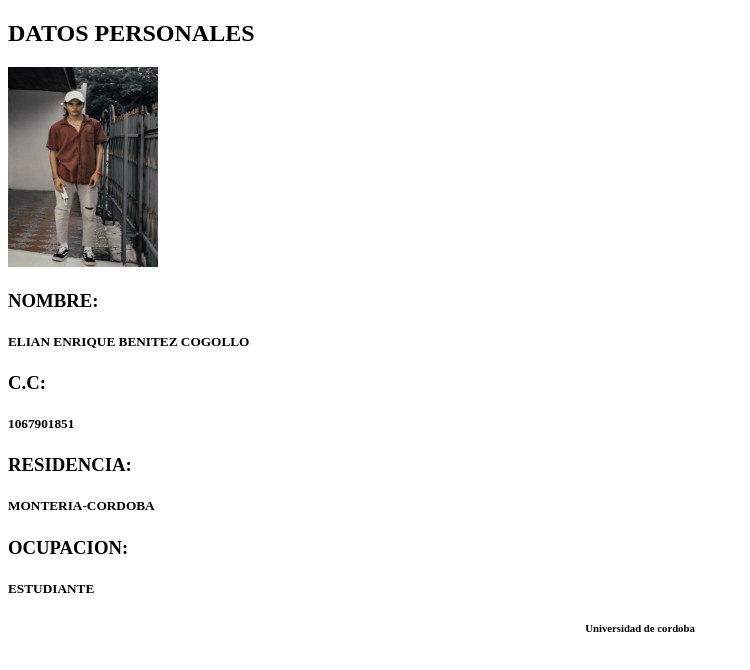
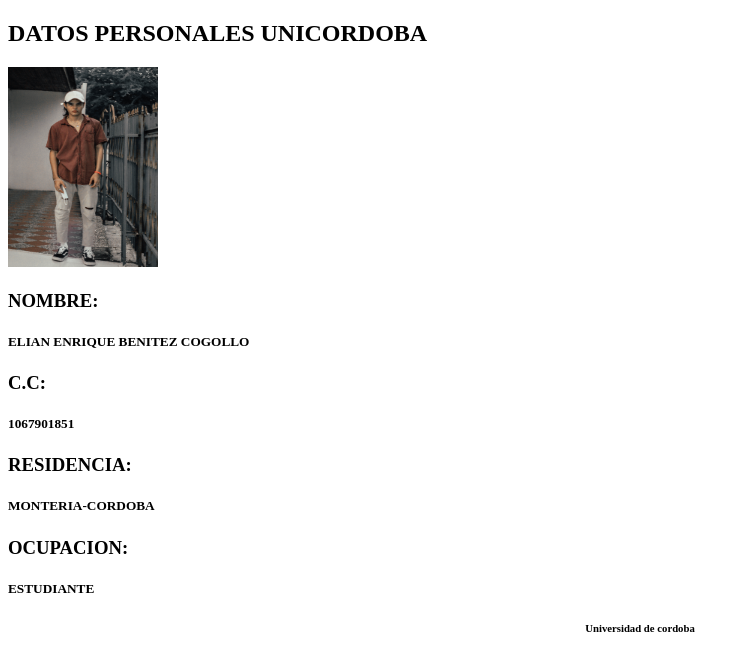
Before and after one commit to elienrique/personal-web, a plain HTML site: page index.html in a window 1280 px wide. Shown: the whole page, without its empty margins (0-750 px from the left). Drawn offline with Linux system fonts and the light colour scheme.

Commit message:
modificacion header

```diff
--- a/index.html
+++ b/index.html
@@ -8,7 +8,7 @@
 </head>
 <body>
     <header>
-        <h2>DATOS PERSONALES</h2>
+        <h2>DATOS PERSONALES UNICORDOBA</h2>
     </header>
     <main>
         <section>
```
